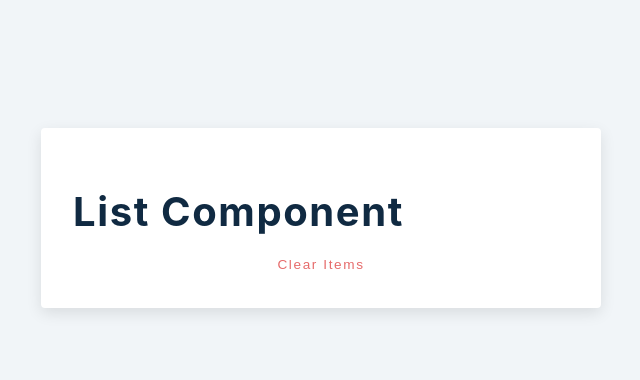
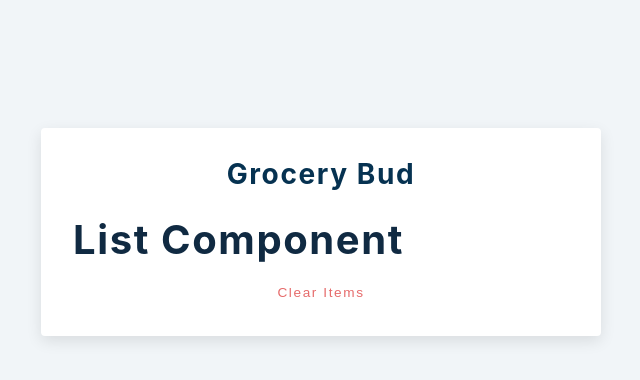
Before and after one commit to jobitoalv/shoppingList, a React (Create React App) app: page / in a window 1280 px wide. Shown: the top 380 px of the page, without its empty margins (319-959 px from the left). Built offline with nearby package versions, Linux system fonts and the light colour scheme; the HTML template or start-up script is replaced by a standard one.

Commit message:
add  h3 to alert

```diff
--- a/src/App.js
+++ b/src/App.js
@@ -22,6 +22,7 @@ function App() {
   return <section className='section-center'>
     <form className='grocery-form' onSubmit={handleSubmit}>
       {alert.show && <Alert/>}
+      <h3>grocery bud</h3>
     </form>
     <div className='grocery-container'>
       <List/>
```
